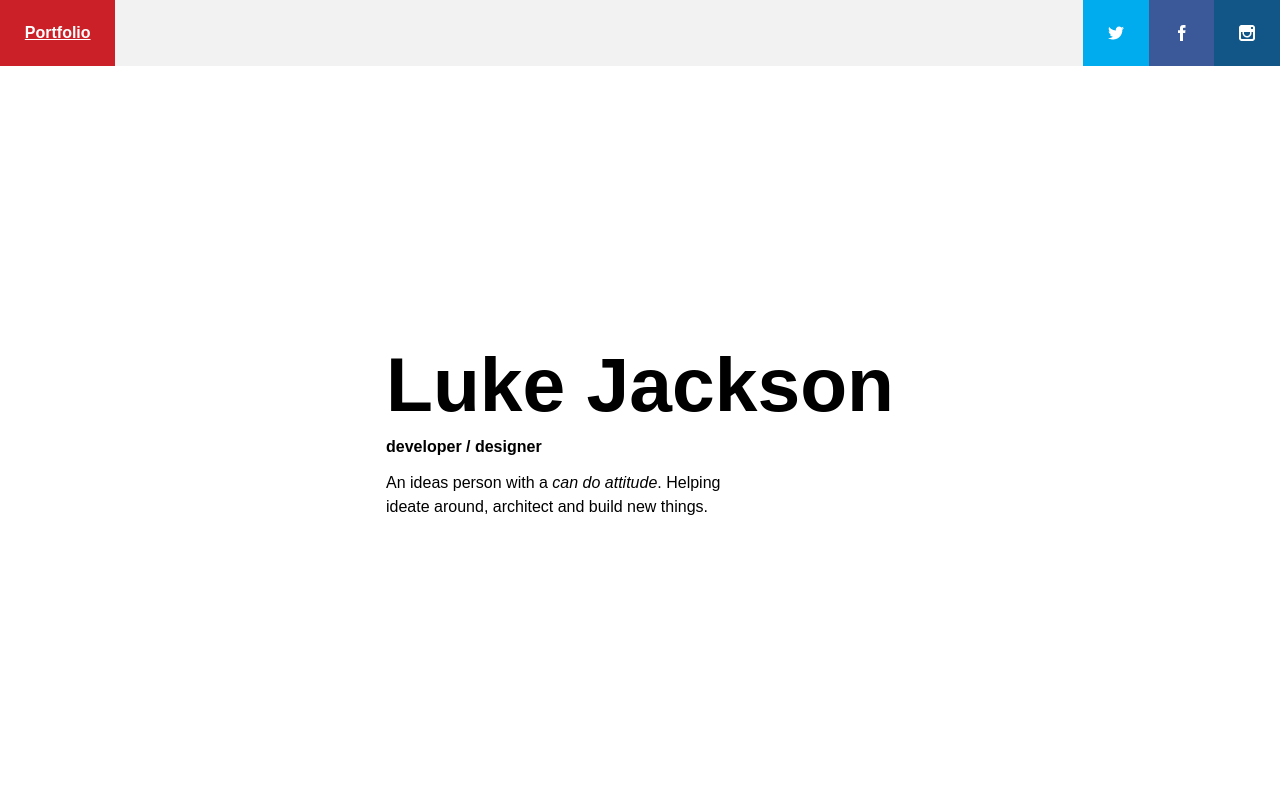
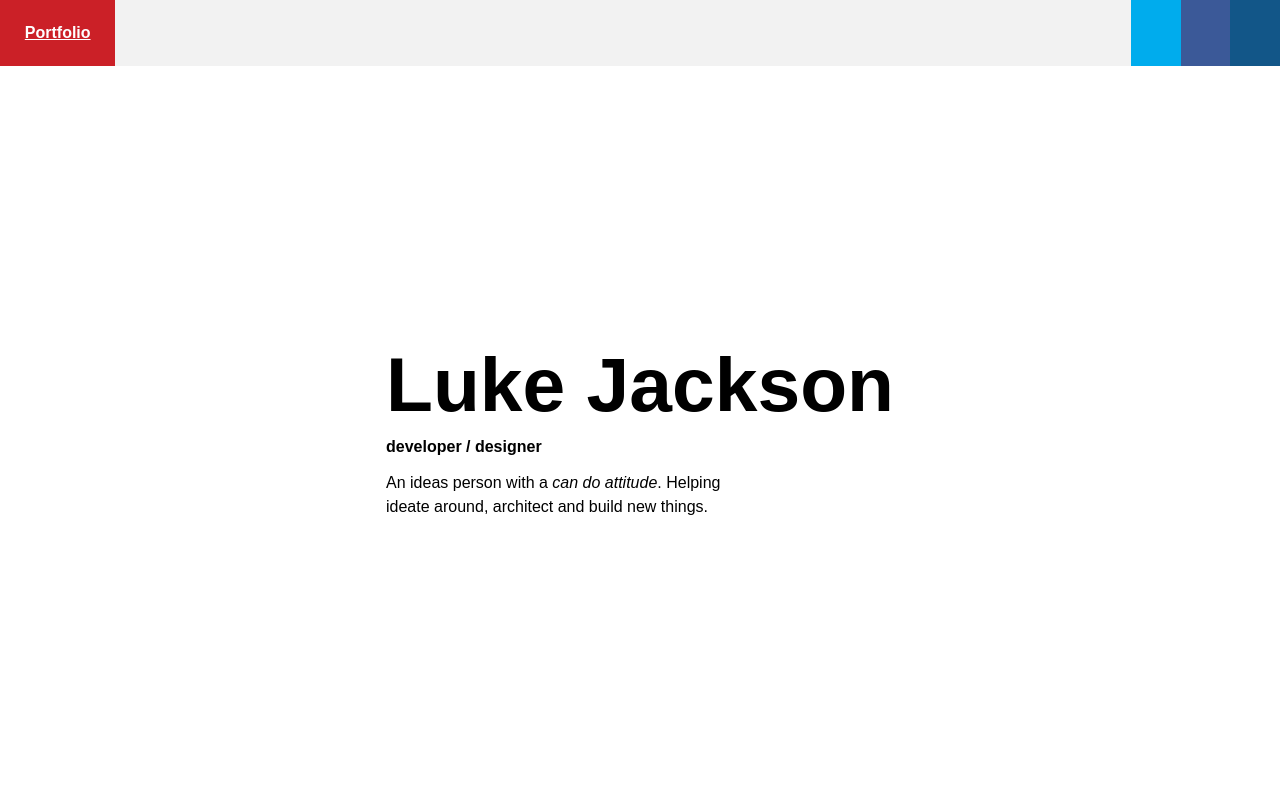
Before and after one commit to lukejacksonn/lukejacksonn.github.io, a plain HTML site: page index.html in a window 1280 px wide. Shown: the top 797 px of the page. Drawn offline with Linux system fonts and the light colour scheme.

Commit message:
Removed social images from nav

```diff
--- a/index.html
+++ b/index.html
@@ -20,9 +20,9 @@
     <nav>
       <a href="#" onclick="showGallery()">Portfolio</a>
       <div class="social">
-        <a href="http://twitter.com/lukejacksonn"><img src="assets/images/twitter.png" alt="twitter"></a>
-        <a href="http://facebook.com/lukejacksonn"><img src="assets/images/facebook.png" alt="facebook"></a>
-        <a href="http://instagram.com/lukejacksonn"><img src="assets/images/instagram.png" alt="instagram"></a>
+        <a href="http://twitter.com/lukejacksonn"></a>
+        <a href="http://facebook.com/lukejacksonn"></a>
+        <a href="http://instagram.com/lukejacksonn"></a>
       </div>
     </nav>
     <!-- Masthead -->
```
Also changed, not shown: assets/images/facebook.png (deleted), assets/images/instagram.png (deleted), assets/images/twitter.png (deleted), 1 other file.
